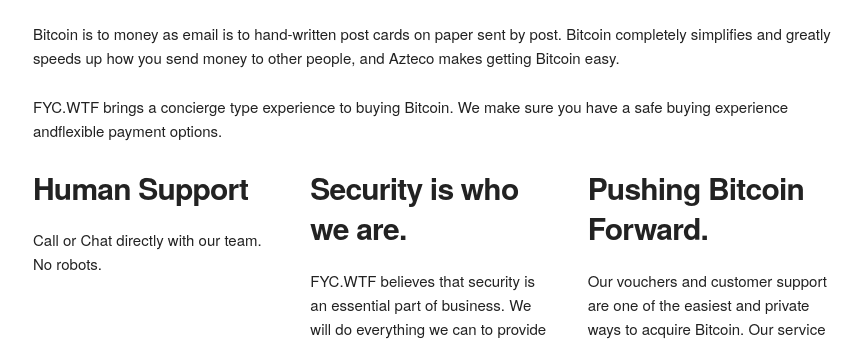
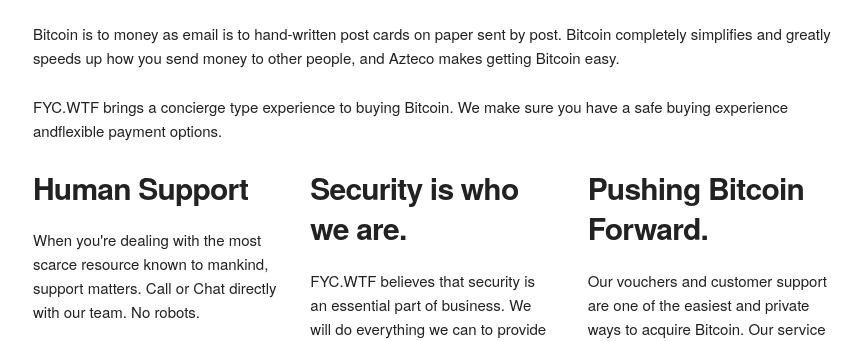
Before and after one commit to joe-rodgers/fyc, a plain HTML site: page index.html in a window 1280 px wide. Shown: the part 613-954 px from the top of the page, without its empty margins (207-1069 px from the left). Drawn offline with Linux system fonts and the light colour scheme.

Commit message:
Update index.html

```diff
--- a/index.html
+++ b/index.html
@@ -52,7 +52,7 @@
       <div class="row">
         <div class="one-third column">
           <h4 class="center">Human Support</h4>
-          <p class="center">Call or Chat directly with our team. No robots.<p>
+          <p class="center">When you're dealing with the most scarce resource known to mankind, support matters. Call or Chat directly with our team. No robots.<p>
         </div>
         <div class="one-third column">
           <h4 class="center">Security is who we are.</h4>
```
